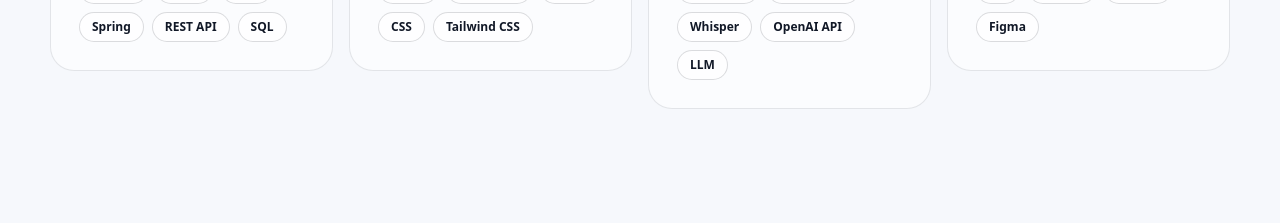
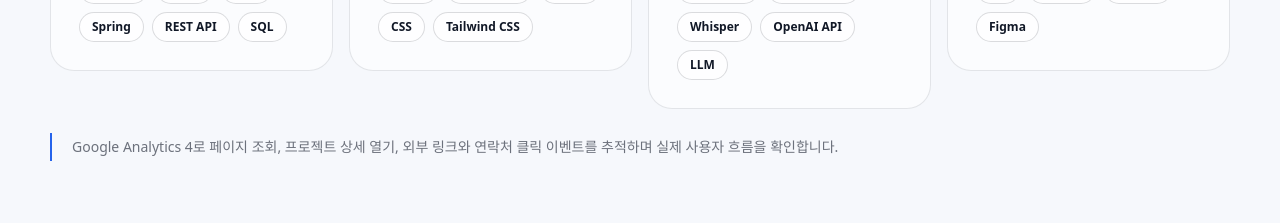
Before and after one commit to carrotkang/portfolio, a React (Vite) app: page / in a window 1280 px wide. Shown: the part 3580-3803 px from the top of the page. Built offline with nearby package versions, Linux system fonts and the light colour scheme; no server answers; a web font is replaced by a local one.

Commit message:
Describe GA4 analytics usage

```diff
--- a/src/sections/Skills.jsx
+++ b/src/sections/Skills.jsx
@@ -22,6 +22,14 @@ export default function Skills() {
             </ScrollReveal>
           ))}
         </div>
+        <ScrollReveal
+          direction="up"
+          delay={120}
+          className="mt-6 border-l-2 border-[#2563eb] pl-5 text-sm leading-7 text-[#111827]/60"
+        >
+          Google Analytics 4로 페이지 조회, 프로젝트 상세 열기, 외부 링크와 연락처
+          클릭 이벤트를 추적하며 실제 사용자 흐름을 확인합니다.
+        </ScrollReveal>
       </div>
     </section>
   )
```
